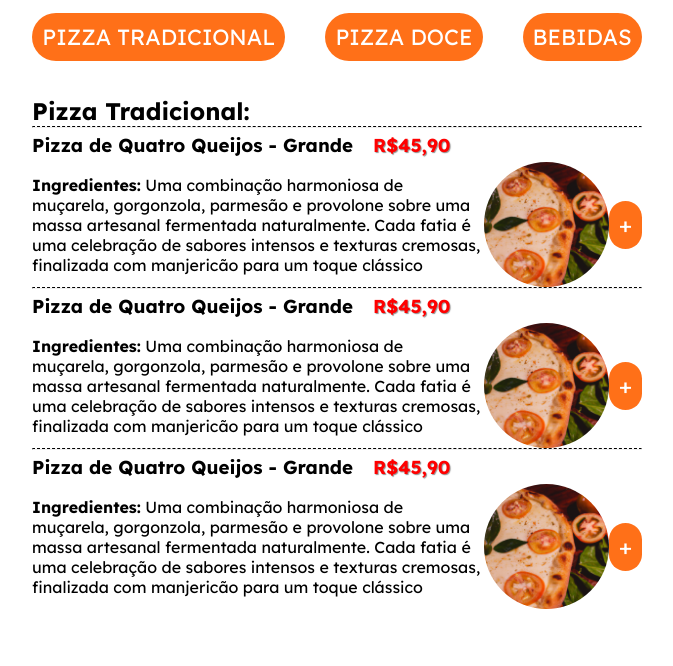
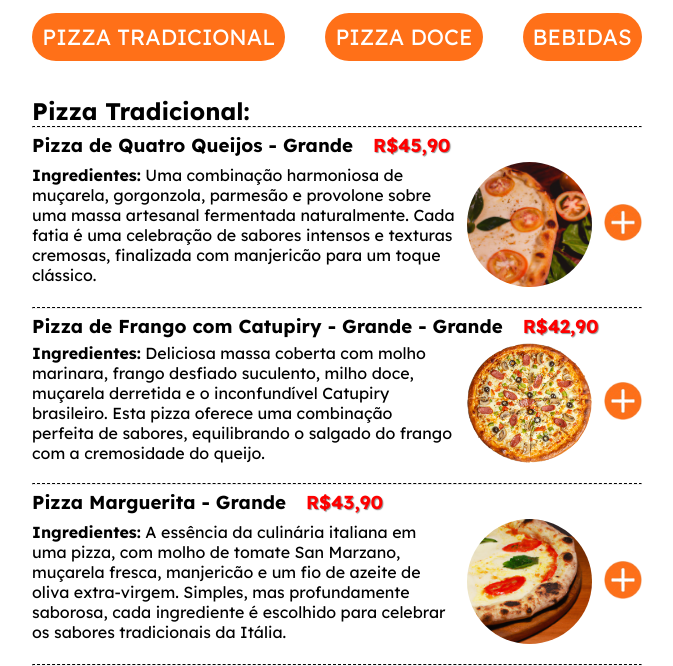
Before and after one commit to matheofelippe/FastPizza, a plain HTML site: page Cardapio/cardapio.html in a window 1280 px wide. Shown: the part 157-823 px from the top of the page, without its empty margins (303-976 px from the left). Before the commit the page ends 800 px from the top, so only its background shows below. Drawn offline with Linux system fonts and the light colour scheme.

Commit message:
Alterações no texto e layout e finalizações

```diff
--- a/Cardapio/cardapio.css
+++ b/Cardapio/cardapio.css
@@ -39,6 +39,7 @@ hr {
     display: flex;
     justify-content: center;
     align-items: center;
+    gap: 12px;
 }
 
 .pizzaTitle {
--- a/Cardapio/cardapio.html
+++ b/Cardapio/cardapio.html
@@ -39,12 +39,15 @@
             </div>
 
             <div class="pizzaDetails">
-                <p><b>Ingredientes:</b> Uma combinação harmoniosa de muçarela, gorgonzola, parmesão e provolone sobre uma
+                <p><b>Ingredientes:</b> Uma combinação harmoniosa de muçarela, gorgonzola, parmesão e provolone sobre
+                    uma
                     massa artesanal fermentada naturalmente. Cada fatia é uma celebração de sabores intensos e texturas
-                    cremosas, finalizada com manjericão para um toque clássico</p>
+                    cremosas, finalizada com manjericão para um toque clássico.</p>
                 <img class="pizzaImg" src="assets/pizza-1.png" alt="">
-                <button class="bttnsStyle" >+</button>
+                <a href=""><img width="38px" src="assets/add-button.png" alt=""></a>
             </div>
+
+            <br>
 
             <!--Fim de uma pizza-->
 
@@ -53,36 +56,42 @@
             <hr>
 
             <div class="pizzaTitle">
-                <h3>Pizza de Quatro Queijos - Grande</h3>
-                <h3 class="priceStyle">R$45,90</h3>
+                <h3>Pizza de Frango com Catupiry - Grande - Grande</h3>
+                <h3 class="priceStyle">R$42,90</h3>
             </div>
 
             <div class="pizzaDetails">
-                <p><b>Ingredientes:</b> Uma combinação harmoniosa de muçarela, gorgonzola, parmesão e provolone sobre uma
-                    massa artesanal fermentada naturalmente. Cada fatia é uma celebração de sabores intensos e texturas
-                    cremosas, finalizada com manjericão para um toque clássico</p>
-                <img class="pizzaImg" src="assets/pizza-1.png" alt="">
-                <button class="bttnsStyle" >+</button>
+                <p><b>Ingredientes:</b> Deliciosa massa coberta com molho marinara, frango desfiado
+                    suculento, milho doce, muçarela derretida e o inconfundível Catupiry brasileiro. Esta pizza oferece
+                    uma combinação perfeita de sabores, equilibrando o salgado do frango com a cremosidade do queijo.</p>
+                <img class="pizzaImg" src="assets/pizza-2.png" alt="">
+                <a href=""><img width="38px" src="assets/add-button.png" alt=""></a>
             </div>
+
+            <br>
 
             <!--Fim de uma pizza-->
 
-                        <!--Começo de uma pizza-->
+            <!--Começo de uma pizza-->
 
             <hr>
 
             <div class="pizzaTitle">
-                <h3>Pizza de Quatro Queijos - Grande</h3>
-                <h3 class="priceStyle">R$45,90</h3>
+                <h3>Pizza Marguerita - Grande</h3>
+                <h3 class="priceStyle">R$43,90</h3>
             </div>
 
             <div class="pizzaDetails">
-                <p><b>Ingredientes:</b> Uma combinação harmoniosa de muçarela, gorgonzola, parmesão e provolone sobre uma
-                    massa artesanal fermentada naturalmente. Cada fatia é uma celebração de sabores intensos e texturas
-                    cremosas, finalizada com manjericão para um toque clássico</p>
-                <img class="pizzaImg" src="assets/pizza-1.png" alt="">
-                <button class="bttnsStyle" >+</button>
+                <p><b>Ingredientes:</b> A essência da culinária italiana em uma pizza, com molho de tomate San Marzano,
+                    muçarela fresca, manjericão e um fio de azeite de oliva extra-virgem. Simples, mas profundamente
+                    saborosa, cada ingrediente é escolhido para celebrar os sabores tradicionais da Itália.</p>
+                <img class="pizzaImg" src="assets/pizza-3.png" alt="">
+                <a href=""><img width="38px" src="assets/add-button.png" alt=""></a>
             </div>
+
+            <br>
+
+            <hr>
 
             <!--Fim de uma pizza-->
 
```
Also changed, not shown: Cardapio/assets/add-button.png (added), Cardapio/assets/pizza-2.png (added), Cardapio/assets/pizza-3.png (added).
